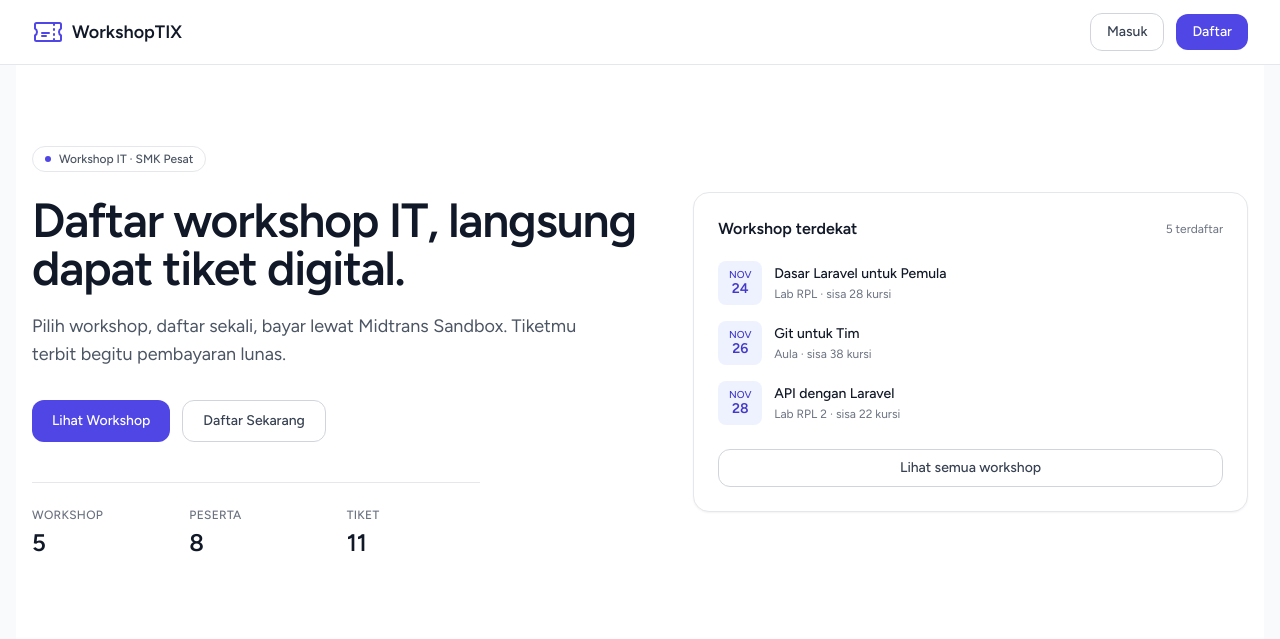
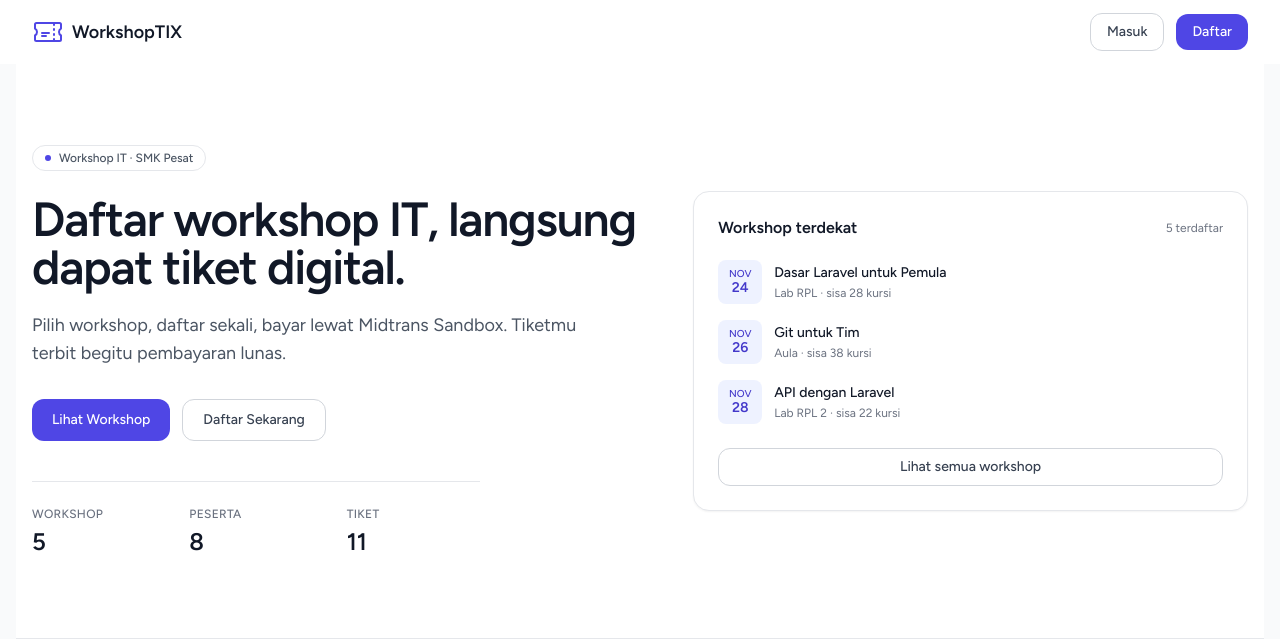
Before and after one commit to rafietaufikxpro-dot/workshoptix, a Laravel app: page / in a window 1280 px wide. Shown: the top 639 px of the page. Run offline with Laravel 12, Linux system fonts and the light colour scheme; data comes from the database, SQL or seed files in the repository; style sheets or scripts are compiled from the project's sources.

Commit message:
style: hilangkan garis tepi navbar bawaan

```diff
--- a/resources/views/layouts/navbar.blade.php
+++ b/resources/views/layouts/navbar.blade.php
@@ -3,7 +3,7 @@
     $role = auth()->check() ? (auth()->user()->getAttributes()['role'] ?? null) : null;
 @endphp
 
-<nav x-data="{ open: false, scrolled: false }" @scroll.window="scrolled = window.scrollY > 4" :class="scrolled ? 'shadow-sm' : ''" class="sticky top-0 z-40 bg-white/95 backdrop-blur border-b border-gray-200">
+<nav x-data="{ open: false, scrolled: false }" @scroll.window="scrolled = window.scrollY > 4" :class="scrolled ? 'shadow-sm' : ''" class="sticky top-0 z-40 bg-white/95 backdrop-blur">
     <div class="max-w-7xl mx-auto px-4 sm:px-6 lg:px-8">
         <div class="flex justify-between h-16">
             <div class="flex items-center gap-8">
```
